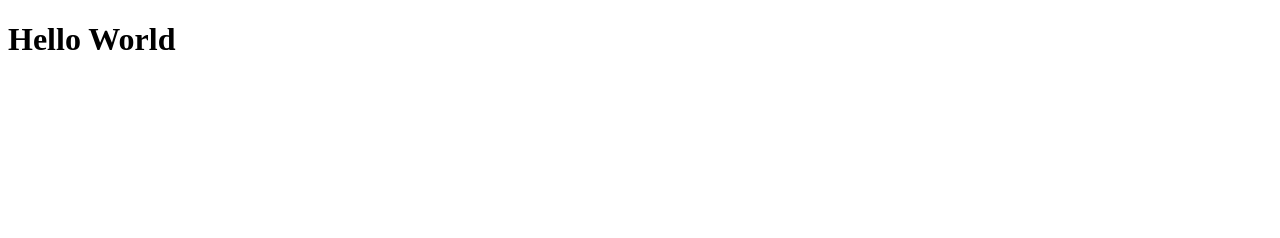
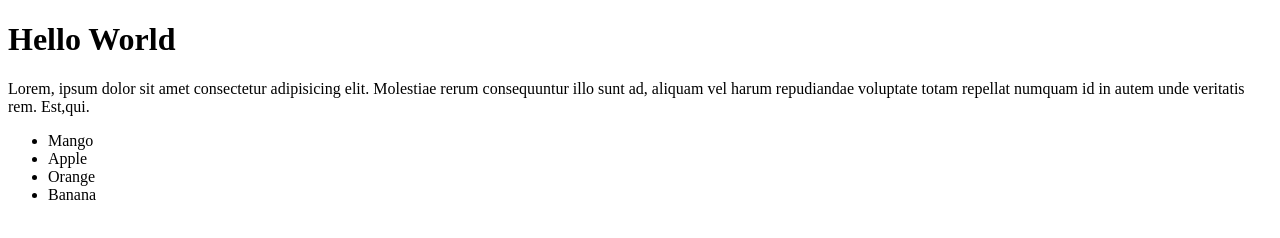
Before and after one commit to imranbinkalam/my-second-repo, a plain HTML site: page index.html in a window 1280 px wide. Drawn offline with Linux system fonts and the light colour scheme.

Commit message:
change style

```diff
--- a/index.html
+++ b/index.html
@@ -8,5 +8,12 @@
 </head>
 <body>
     <h1>Hello World</h1>
+    <p>Lorem, ipsum dolor sit amet consectetur adipisicing elit. Molestiae rerum consequuntur illo sunt ad, aliquam vel harum repudiandae voluptate totam repellat numquam id in autem unde veritatis rem. Est,qui.</p>
+    <ul>
+        <li>Mango</li>
+        <li>Apple</li>
+        <li>Orange</li>
+        <li>Banana</li>
+    </ul>
 </body>
 </html>
```
